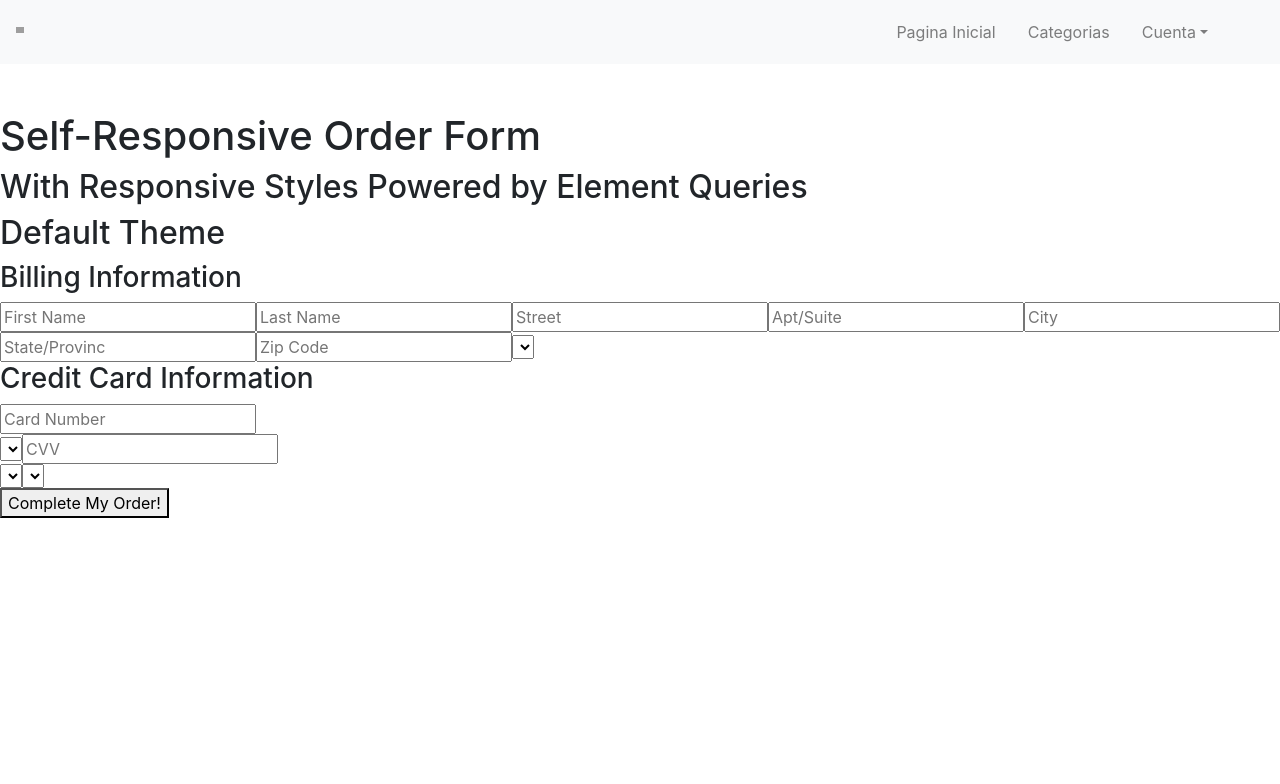
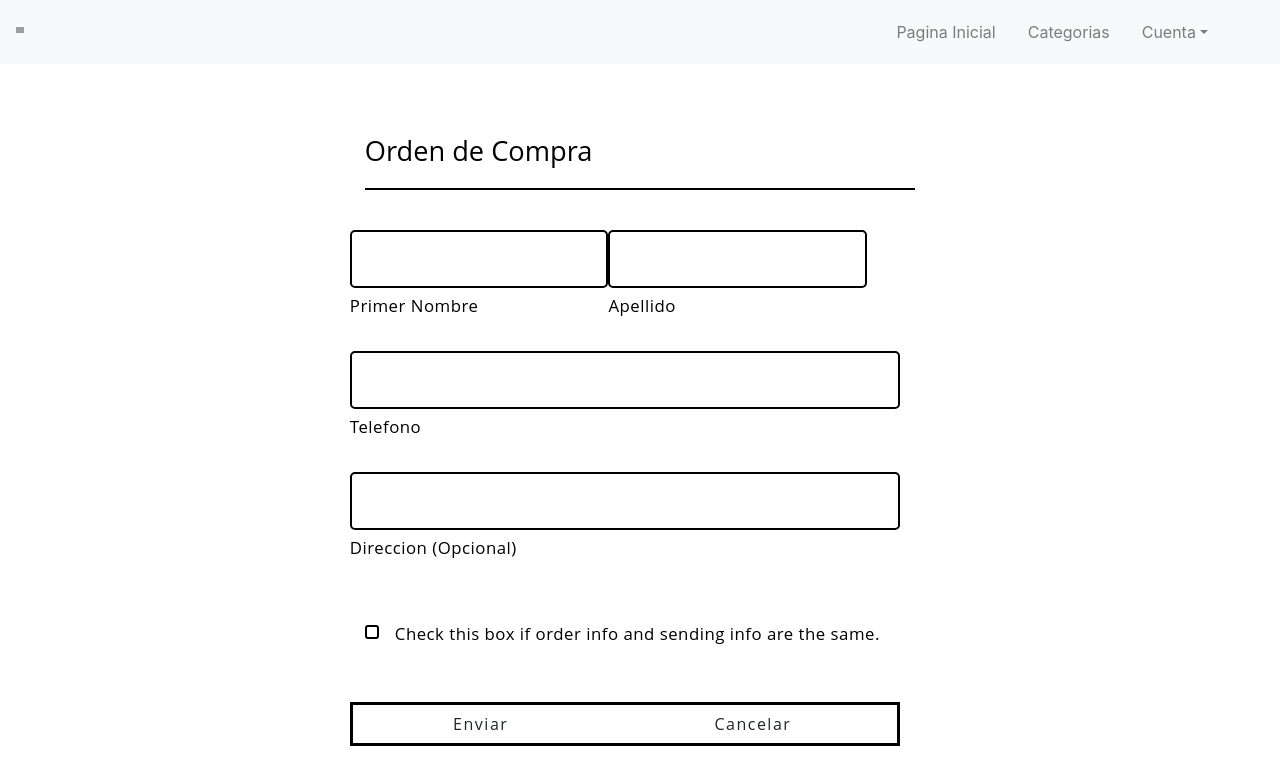
Before and after one commit to Trevinno/Proyecto_Final_APIS, a React (Create React App) app: page /buy_item in a window 1280 px wide. Shown: the top 784 px of the page. Built offline with nearby package versions, Linux system fonts and the light colour scheme; grey boxes are pictures that could not be loaded.

Commit message:
push for old_branch

```diff
--- a/src/App.css
+++ b/src/App.css
@@ -36,3 +36,8 @@
     transform: rotate(360deg);
   }
 }
+
+/* .background {
+  background: linear-gradient(135deg, #9093cb, #2ed3d0);
+  background-color: linear-gradient(135deg, #9093cb, #2ed3d0);
+} */
--- a/src/App.js
+++ b/src/App.js
@@ -32,7 +32,6 @@ class App extends Component{
 
         <Redirect from="/" to="/homepage" />
       </Switch>
-
     </React.Fragment>
     );
   }
--- a/src/components/img-card.jsx
+++ b/src/components/img-card.jsx
@@ -14,7 +14,7 @@ const Artwork = ({artista, nombre, url}) => {
                 {artista}
                 </Card.Text>
                     <Button variant="info ml-1">Visitar Artista</Button>
-                    <Button variant="danger ml-2">Comprar</Button>
+                    <Button variant="danger ml-2" href="http://localhost:3000/buy_item">Comprar</Button>
                 </Card.Body>
             </Card>
             </div>
--- a/src/css/billing.css
+++ b/src/css/billing.css
@@ -1,4 +1,4 @@
-/* Form Styles */
+/* Form Styles
 @element form {
     $this,
     $this * {
@@ -81,25 +81,25 @@
     $this textarea {
       min-height: 5em;
     }
-    $this select[class=three-quarters],
-    $this input[class=three-quarters],
-    $this textarea[class=three-quarters] {
+    $this select[className=three-quarters],
+    $this input[className=three-quarters],
+    $this textarea[className=three-quarters] {
       width: 74%;
     }
-    $this select[class=quarter],
-    $this input[class=quarter],
-    $this textarea[class=quarter] {
+    $this select[className=quarter],
+    $this input[className=quarter],
+    $this textarea[className=quarter] {
       margin-left: 2% !important;
       width: 24%;
     }
-    $this .split-input > select[class=three-quarters],
-    $this .split-input > input[class=three-quarters],
-    $this .split-input > textarea[class=three-quarters] {
+    $this .split-input > select[className=three-quarters],
+    $this .split-input > input[className=three-quarters],
+    $this .split-input > textarea[className=three-quarters] {
       width: 73%;
     }
-    $this .split-input > select[class=quarter],
-    $this .split-input > input[class=quarter],
-    $this .split-input > textarea[class=quarter] {
+    $this .split-input > select[className=quarter],
+    $this .split-input > input[className=quarter],
+    $this .split-input > textarea[className=quarter] {
       margin-left: 4% !important;
       width: 23%;
     }
@@ -182,20 +182,20 @@
     $this .lockit:after {
       display: none;
     }
-    $this .split-input > select[class=three-quarters],
-    $this .split-input > input[class=three-quarters],
-    $this .split-input > textarea[class=three-quarters] {
+    $this .split-input > select[className=three-quarters],
+    $this .split-input > input[className=three-quarters],
+    $this .split-input > textarea[className=three-quarters] {
       width: 74%;
     }
-    $this .split-input > select[class=quarter],
-    $this .split-input > input[class=quarter],
-    $this .split-input > textarea[class=quarter] {
+    $this .split-input > select[className=quarter],
+    $this .split-input > input[className=quarter],
+    $this .split-input > textarea[className=quarter] {
       margin-left: 2% !important;
       width: 24%;
     }
   }
   /* Theme Support */
-  [data-theme=default] form select,
+  /* [data-theme=default] form select,
   [data-theme=default] form .split-input > input,
   [data-theme=default] form .split-input > select,
   [data-theme=default] form input {
@@ -254,4 +254,188 @@
     $this {
       opacity: 1 !important;
     }
+  } */
+
+
+
+  .body {
+    font-family: 'Open Sans', sans-serif;
   }
+
+  #myform {
+    margin: 50px auto;
+    width: 43%;
+  }
+
+  header {
+    color: black;
+    font-size: 1.7em;
+    padding: 3% 0;
+    border-bottom: 2px solid black;
+  }
+
+  .area {
+    color:black;
+    width: 100%;
+    margin: 40px 0;
+  }
+
+  label {
+    line-height: 35px;
+    display: table-header-group;
+    font-size: 1.05em;
+    letter-spacing: 0.5px;
+    transition: all 0.3s ease;
+  }
+
+  input {
+    width: 100%;
+    box-sizing: border-box;
+    padding: 15px;
+    border: 2px solid black;
+    border-radius: 5px;
+    background: transparent;
+    color: black;
+    display: table-row-group;
+    transition: all 0.3s ease;
+    font-size: 1.05em;
+  }
+
+  input:focus {
+    outline: none !important;
+    border-color: #69B692;
+  }
+
+  input:focus + label {
+    color: #69b692;
+  }
+
+  .row {
+    border-color: black;
+    margin: 20px 0;
+    width: 100%;
+    padding: 0;
+    display: table;
+  }
+
+  .col2 {
+    display: table;
+    width: 47%;
+    float: left;
+  }
+
+  .col2:nth-child(2) {
+    float: right;
+    display: table;
+  }
+
+  .ckeckarea input[type="checkbox"] {
+    display: none;
+  }
+
+  .ckeckarea label {
+    position: relative;
+    display: inline-block;
+    padding: 3px 3px 3px 30px;
+    cursor: pointer;
+    -webkit-transition: all .2s;
+    transition: all .2s;
+  }
+
+  .ckeckarea label::before,
+  .ckeckarea label::after {
+    position: absolute;
+    content: '';
+    -webkit-transition: all .2s;
+    transition: all .2s;
+  }
+
+  .ckeckarea label::before {
+    top: 50%;
+    left: 0;
+    width: 14px;
+    height: 14px;
+    margin-top: -8px;
+    background: transparent;
+    border: 2px solid black;
+    border-radius: 3px;
+  }
+
+  .ckeckarea label::after {
+    opacity: 0;
+    top: 50%;
+    left: 3px;
+    width: 8px;
+    height: 4px;
+    margin-top: -4px;
+    border-left: 2px solid #69B692;
+    border-bottom: 2px solid #69B692;
+    -webkit-transform: rotate(-45deg) scale(.5);
+    transform: rotate(-45deg) scale(.5);
+  }
+
+  .ckeckarea label:hover::before {
+    border-color: #69B692;
+  }
+
+  .ckeckarea input[type="checkbox"]:checked + label::before {
+    border: 1px solid #69B692;
+  }
+
+  .ckeckarea input[type="checkbox"]:checked + label::after {
+    opacity: 1;
+    -webkit-transform: rotate(-45deg) scale(1);
+    transform: rotate(-45deg) scale(1);
+  }
+
+  .ckeckarea input[type="checkbox"]:checked ~ label {
+    color: #69B692;
+  }
+
+  .btn {
+    border-color: black;
+    width: 35%;
+    margin-right: 3%;
+    font-family: 'Open Sans', sans-serif;
+    font-size: 0.9em;
+    transition: all 0.3s ease;
+  }
+
+  .btn:hover {
+    background: #69B692;
+    border-color: #69B692;
+    cursor: pointer;
+  }
+
+  @media screen and (max-width: 800px) {
+    #myform {
+    margin: 50px auto;
+    width: 80%;
+  }
+    .col2 {
+    display: table;
+    width: 100%;
+    float: left;
+  }
+
+    .ckeckarea label {
+    line-height:20px;
+  }
+  }
+
+  @media screen and (max-width: 600px) {
+    #myform {
+    margin: 50px auto;
+    width: 100%;
+  }
+
+  }
+
+  .black_border {
+    border: 0.2rem solid black;
+  }
+
+  .flex_row {
+    display: flex;
+    justify-content: space-around;
+  }
--- a/src/css/positions.css
+++ b/src/css/positions.css
@@ -12,9 +12,6 @@
 }
 
 .margin_between {
-    margin: 2% 1% 2% 1%;
+    /* margin: 1.5rem 1rem 1.5rem 1rem; */
+    margin: 2% 1% 2% 3%;
 }
-
-.margin_left{
-    margin-left: 45%;
-}
--- a/src/index.css
+++ b/src/index.css
@@ -11,3 +11,8 @@ code {
   font-family: source-code-pro, Menlo, Monaco, Consolas, 'Courier New',
     monospace;
 }
+
+.background {
+  background: linear-gradient(135deg, #9093cb, #2ed3d0);
+  background-color: linear-gradient(135deg, #9093cb, #2ed3d0);
+}
--- a/src/index.js
+++ b/src/index.js
@@ -8,7 +8,7 @@ import 'bootstrap/dist/css/bootstrap.css'
 
 ReactDOM.render(
   <BrowserRouter>
-    <App />
+    <App  />
   </BrowserRouter>,
   document.getElementById('root')
 );
--- a/src/pages/buyItem.jsx
+++ b/src/pages/buyItem.jsx
@@ -4,8 +4,54 @@ import "../css/billing.css"
 const BuyItem = () => {
     return (
         <React.Fragment>
+        <body className="body">
+        <form id="myform">
+        <header>Orden de Compra</header>
+        <div className="area">
+        <div className="row">
+        <div className="col2">
+        <input type="text" name="firstname" />
+        <label for="fistname">Primer Nombre</label>
+        </div>
+        <div className="col2">
+        <input type="text" name="lastname" />
+        <label for="lastname">Apellido</label>
+        </div>
+        </div>
+        <div className="row">
+        <input type="text" name="phone" id="phone" />
+        <label for="phone">Telefono</label>
+        </div>
+        <div className="row">
+        <input type="text" name="address" id="address" />
+        <label for="address">Direccion (Opcional)</label>
+        </div>
+        </div>
+        <div className="area">
+        <div className="ckeckarea">
+        <input type="checkbox" name="checkbox1" id="checkbox1" onclick="autofilling(this.form)" />
+        <label for="checkbox1">Check this box if order info and sending info are the same.</label>
+        </div>
+        </div>
+        <div className="black_border flex_row row">
+        <input type="submit" value="Enviar" className="btn" />
+        <input type="submit" value="Cancelar" className="float_right btn" />
+        </div>
+        </form>
+        </body>
+        </React.Fragment>
+    );
+}
+
+export default BuyItem;
+
+
+
+
+
+{/* <body className="fullwidth">
         <section className="wrap">
-            <section>
+            <section data-theme="default">
                 <section className="wrap">
                 <h1>Self-Responsive Order Form</h1>
                 <h2>With Responsive Styles Powered by Element Queries</h2>
@@ -15,26 +61,12 @@ const BuyItem = () => {
                 <fieldset id="billingAddress">
                 <input type="text" name="cc_first_name" id="firstName" placeholder="First Name" autocorrect="off" />
                 <input type="text" name="cc_last_name" id="lastName" placeholder="Last Name" autocorrect="off" />
-                <input type="text" name="cc_street1" id="address" class="three-quarters" placeholder="Street" autocorrect="off" />
-                <input type="text" name="cc_street2" id="address2" class="quarter" placeholder="Apt/Suite" autocorrect="off" />
+                <input type="text" name="cc_street1" id="address" className="three-quarters" placeholder="Street" autocorrect="off" />
+                <input type="text" name="cc_street2" id="address2" className="quarter" placeholder="Apt/Suite" autocorrect="off" />
                 <input type="text" name="cc_city" id="city" placeholder="City" autocorrect="off" />
                 <input type="text" name="cc_state" id="region" placeholder="State/Provinc" autocorrect="off" />
                 <input type="text" name="cc_postal_code" id="postal" placeholder="Zip Code" autocorrect="off" />
                 <select name="cc_country" id="country" x-autocompletetype="country">
-
-                </select>
-                </fieldset>
-                <h3 className="lockit">Credit Card Information</h3>
-                <fieldset id="cardInfo">
-                <input type="tel" min="1" name="cc_number" id="cc-number" placeholder="Card Number" autocorrect="off" />
-                <div className="split-input">
-                <select nameName="cc_card_type" id="cardType" class="three-quarters" />
-                <input type="tel" name="cvv" id="cc-csc" min="1" placeholder="CVV" autocorrect="off" class="quarter" />
-                </div>
-                <select name="cc_exp_month" id="expMonth">
-                </select>
-                <select id="expYear" name="cc_exp_year">
-
                 </select>
                 </fieldset>
                     <button>Complete My Order!</button>
@@ -42,9 +74,4 @@ const BuyItem = () => {
                 </section>
             </section>
         </section>
-
-        </React.Fragment>
-    );
-}
-
-export default BuyItem;
+        </body> */}
--- a/src/pages/signIn.jsx
+++ b/src/pages/signIn.jsx
@@ -4,11 +4,12 @@ import { Redirect, useHistory } from "react-router-dom";
 import { useForm } from "react-hook-form";
 import { auth } from "../state/auth";
 import { useContext } from "react";
+import { Container, Button } from "react-bootstrap";
 import GoogleBtn from "../components/googleBtn"
 import "../css/_button.scss"
 import "../css/_login.scss"
 import "../css/positions.css"
-import { Container, Button } from "react-bootstrap";
+
 
 const Singin = () => {
   let session = true
@@ -59,7 +60,7 @@ const Singin = () => {
         className="center_item margin_left margin_between"
         onGoogleLogin={onGoogleLogin}
         />
-        <Button href="http://localhost:3000/homepage" className="center_item margin_left margin_between center_item">Registrate</Button>
+        <Button href="http://localhost:3000/register" className="center_item margin_left margin_between center_item">Registrate</Button>
       </Container>
 
 
```
